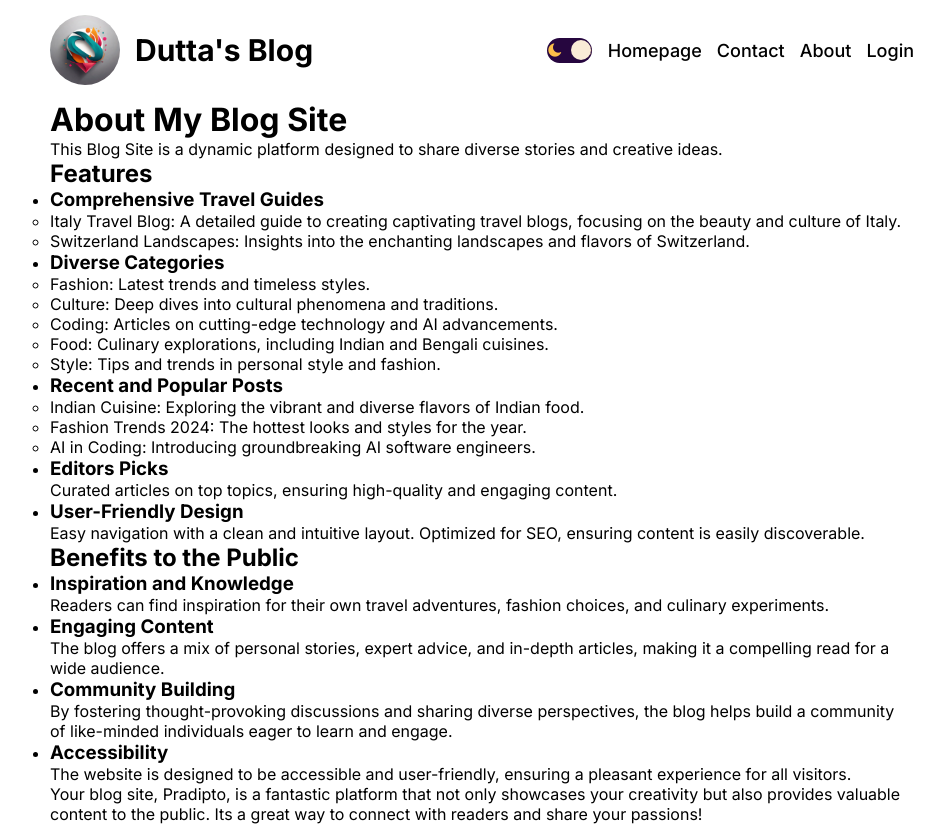
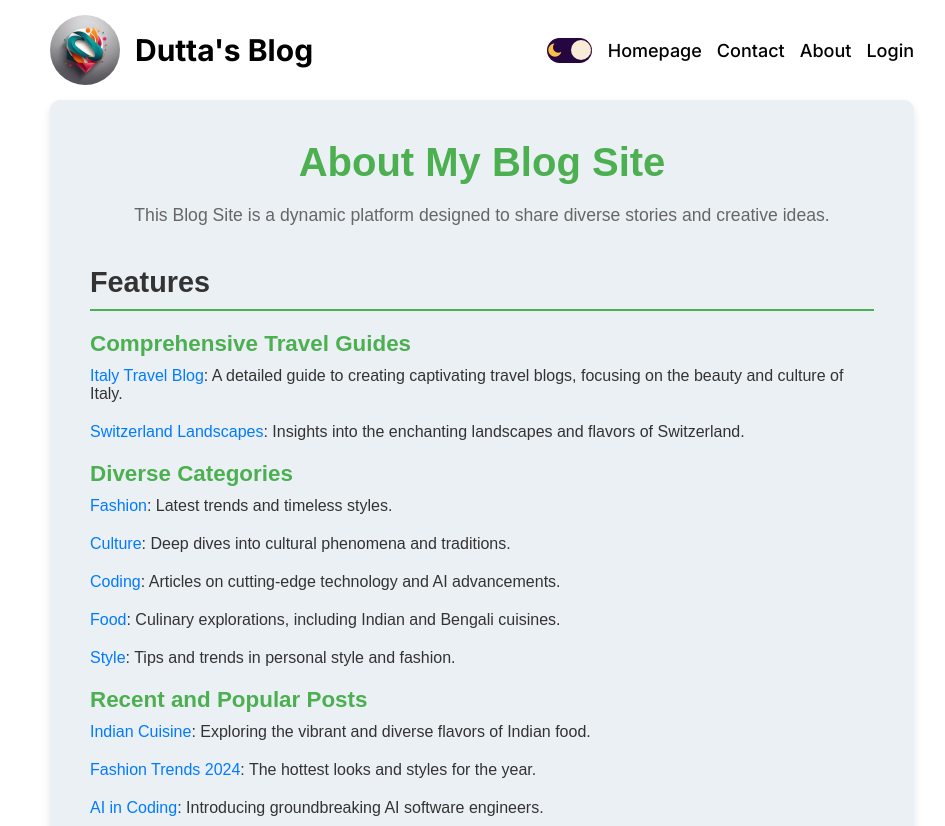
Before and after one commit to Pradipta7171/My-BlogSite, a Next.js app: page /about in a window 1280 px wide. Shown: the top 826 px of the page, without its empty margins (158-1103 px from the left). Built offline with nearby package versions, Linux system fonts and the light colour scheme; no server answers.

Commit message:
Update aboutPage.module.css

```diff
--- a/src/app/about/aboutPage.module.css
+++ b/src/app/about/aboutPage.module.css
@@ -0,0 +1,126 @@
+/* General Container Styles */
+.container {
+    max-width: 900px;
+    margin: 0 auto;
+    padding: 40px;
+    background-color: #ebf0f5;
+    border-radius: 10px;
+    box-shadow: 0 4px 8px rgba(0, 0, 0, 0.1);
+    font-family: 'Arial', sans-serif;
+    color: #333;
+  }
+
+  .title {
+    text-align: center;
+    color: #4CAF50;
+    font-size: 2.5rem;
+    margin-bottom: 20px;
+  }
+
+  .description {
+    text-align: center;
+    color: #666;
+    font-size: 1.1rem;
+    margin-bottom: 40px;
+  }
+
+  /* Features Section */
+  .features {
+    margin-bottom: 40px;
+  }
+
+  .features h2 {
+    color: #333;
+    border-bottom: 2px solid #4CAF50;
+    padding-bottom: 10px;
+    font-size: 1.8rem;
+    margin-bottom: 20px;
+  }
+
+  .features ul {
+    list-style-type: none;
+    padding-left: 0;
+  }
+
+  .features li {
+    margin-bottom: 20px;
+  }
+
+  .features li h3 {
+    color: #4CAF50;
+    font-size: 1.4rem;
+    margin-bottom: 10px;
+  }
+
+  .features li a {
+    color: #007BFF;
+    text-decoration: none;
+  }
+
+  .features li a:hover {
+    text-decoration: underline;
+  }
+
+  /* Benefits Section */
+  .benefits {
+    margin-bottom: 40px;
+  }
+
+  .benefits h2 {
+    color: #333;
+    border-bottom: 2px solid #4CAF50;
+    padding-bottom: 10px;
+    font-size: 1.8rem;
+    margin-bottom: 20px;
+  }
+
+  .benefits ul {
+    list-style-type: none;
+    padding-left: 0;
+  }
+
+  .benefits li {
+    margin-bottom: 20px;
+  }
+
+  .benefits li h3 {
+    color: #4CAF50;
+    font-size: 1.4rem;
+    margin-bottom: 10px;
+  }
+
+  .benefits li p {
+    color: #666;
+    line-height: 1.6;
+  }
+
+  /* Conclusion Text */
+  .conclusion {
+    text-align: center;
+    font-size: 1.2rem;
+    color: #555;
+    margin-top: 40px;
+  }
+
+  /* Responsive Design */
+  @media (max-width: 768px) {
+    .container {
+      padding: 20px;
+    }
+
+    .title {
+      font-size: 2rem;
+    }
+
+    .features h2, .benefits h2 {
+      font-size: 1.6rem;
+    }
+
+    .features li h3, .benefits li h3 {
+      font-size: 1.2rem;
+    }
+
+    .features li, .benefits li {
+      font-size: 1rem;
+    }
+  }
```
